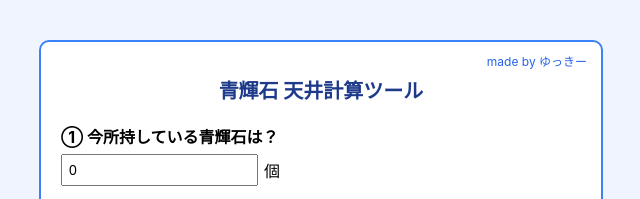
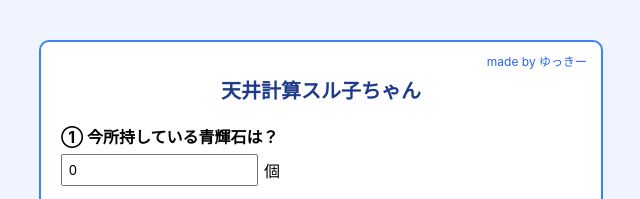
Before and after one commit to Yucky-games/ishi, a plain HTML site: page index.html in a window 1280 px wide. Shown: the top 199 px of the page, 319-959 px from the left. Drawn offline with Linux system fonts and the light colour scheme.

Commit message:
天井計算スル子ちゃんに改名

```diff
--- a/index.html
+++ b/index.html
@@ -83,7 +83,7 @@
       <a href="https://x.com/yucky_games" target="_blank">made by ゆっきー</a>
     </div>
 
-    <h1>青輝石 天井計算ツール</h1>
+    <h1>天井計算スル子ちゃん</h1>
 
     <div class="field">
       <label>① 今所持している青輝石は？</label>
```
